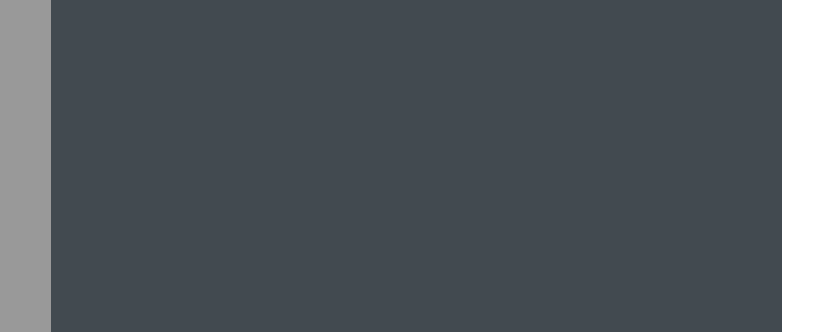
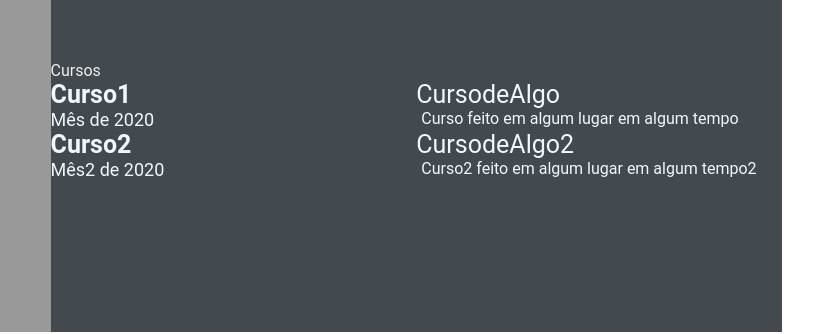
Before and after one commit to larifar/larifar.github.io, a plain HTML site: page index.html in a window 1280 px wide. Shown: the part 500-834 px from the top of the page, 370-1183 px from the left. Drawn offline with Linux system fonts and the light colour scheme.

Commit message:
feat: add certificates (#5)

```diff
--- a/index.html
+++ b/index.html
@@ -103,6 +103,31 @@
                 </div>
             </div>
             </section>
+            <section class="awards gap">
+                <div class="right-title">Cursos</div>
+                <div class="awards-contents">
+                    <div class="awards-left">
+                    <p class="awards-company-name">Curso1</p>
+                    <p class="awards-time-period">Mês de 2020</p>
+                    </div>
+                    <div class="awards-right">
+                        <p class="awards-name">CursodeAlgo</p>
+                        <p class="awards-desc">
+                            Curso feito em algum lugar em algum tempo
+                        </p>
+                    </div>
+                    <div class="awards-left">
+                        <p class="awards-company-name">Curso2</p>
+                        <p class="awards-time-period">Mês2 de 2020</p>
+                        </div>
+                        <div class="awards-right">
+                            <p class="awards-name">CursodeAlgo2</p>
+                            <p class="awards-desc">
+                                Curso2 feito em algum lugar em algum tempo2
+                            </p>
+                        </div>
+                </div>
+            </section>
         </section>
     </main>
 </body>
```
